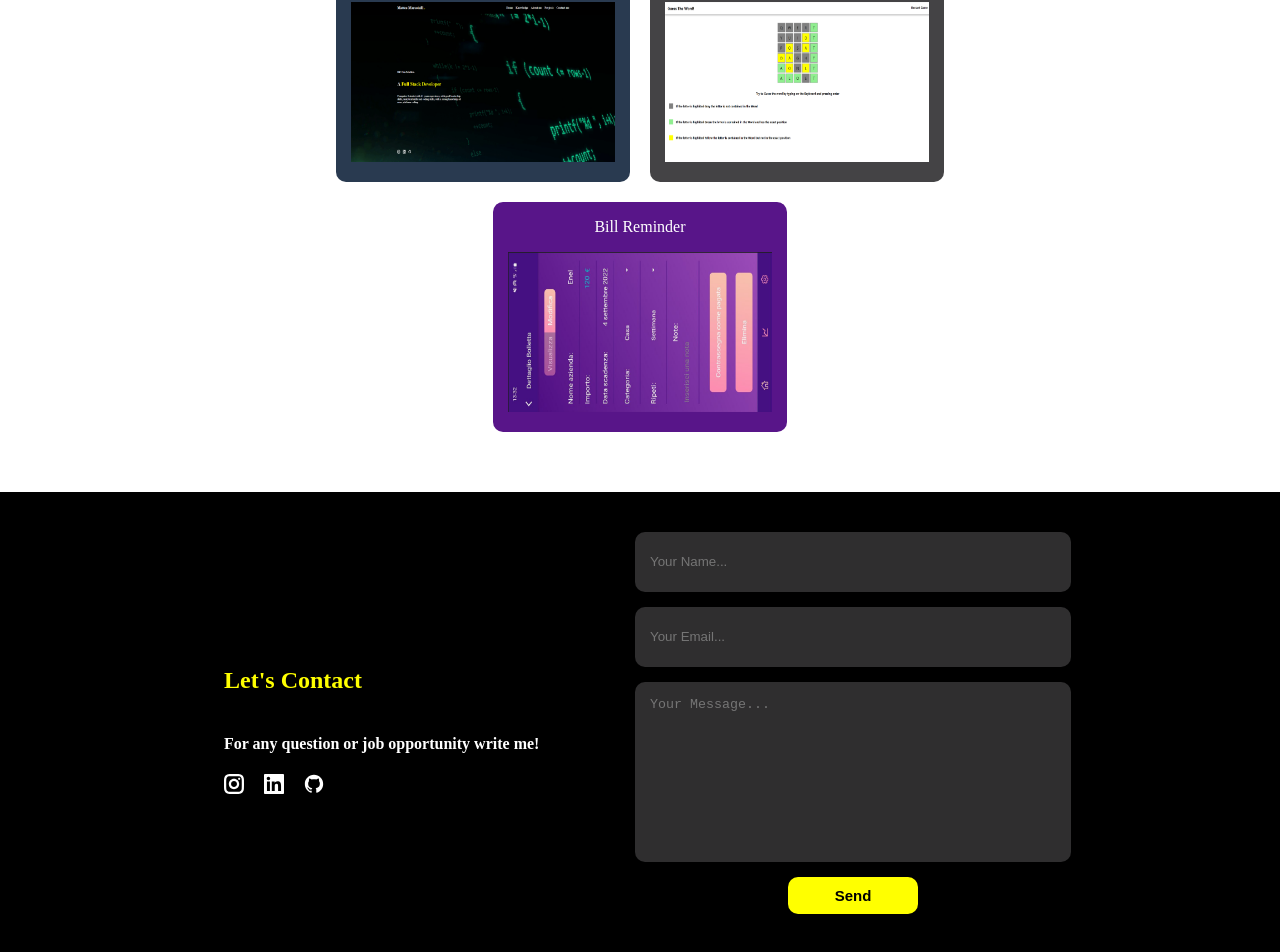
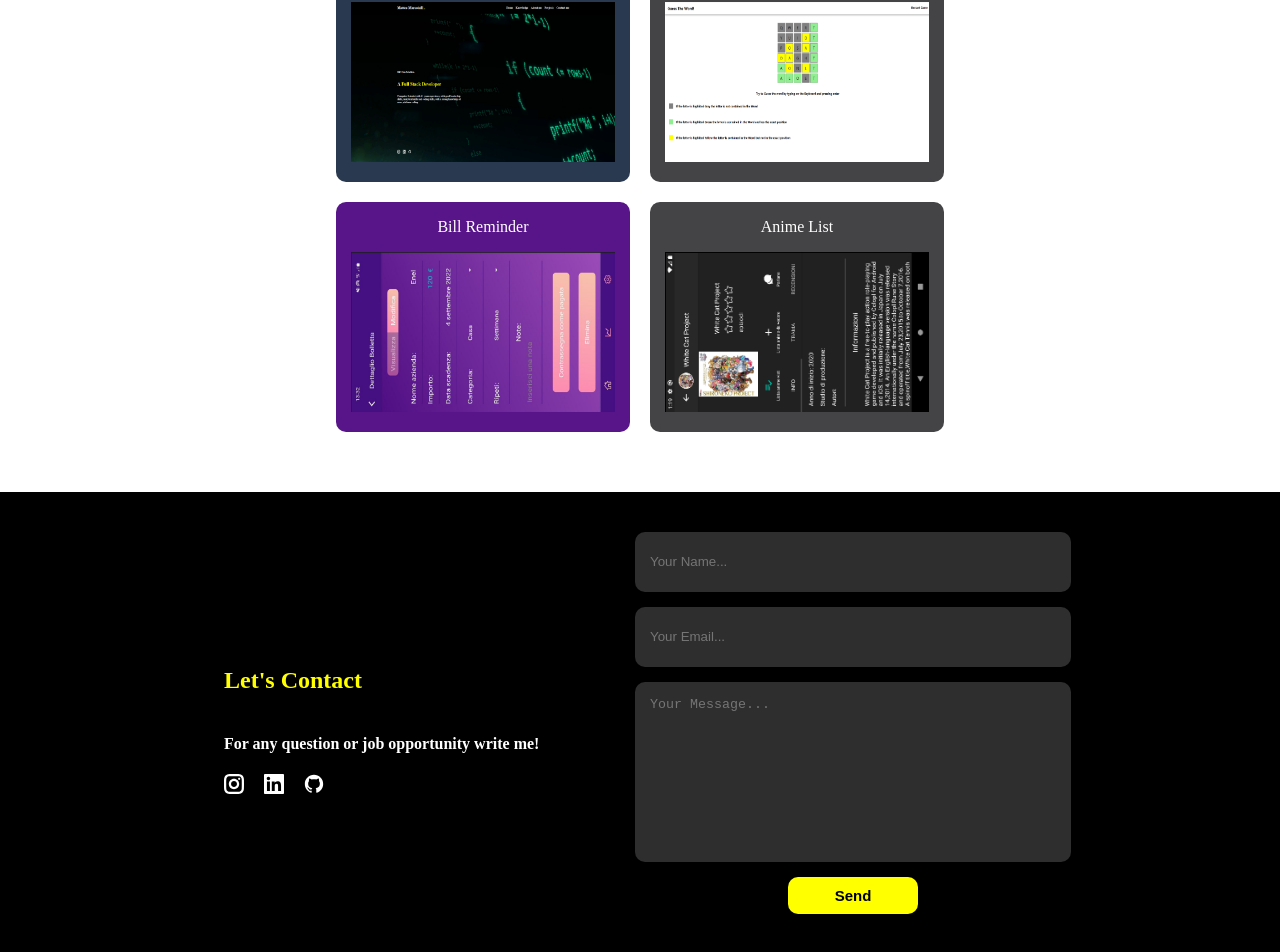
Before and after one commit to MarcotulliMatteo/PersonalPortfolio, a React (Create React App) app: page / in a window 1280 px wide. Shown: the part 2337-3289 px from the top of the page. Built offline with nearby package versions, Linux system fonts and the light colour scheme.

Commit message:
feat: new Project Anime list

```diff
--- a/src/Components/RecentProjects.js
+++ b/src/Components/RecentProjects.js
@@ -5,6 +5,7 @@ import ProjectCard from "./ProjectCard";
 import portfolioProject from "../Images/Portfolio.png";
 import guessTheWordGame from "../Images/GuessTheWordGame.png";
 import billReminder from "../Images/BillReminder.png";
+import animeList from "../Images/AnimeList2.png"
 
 const RecentProjects = React.forwardRef((props, ref) => {
     return (
@@ -22,8 +23,12 @@ const RecentProjects = React.forwardRef((props, ref) => {
                      projectHref="https://vermillion-clafoutis-eced69.netlify.app/"/>
 
                     <ProjectCard color='rgb(88,21,137)' image={billReminder}
-                     title='Bill Reminder' description="Mobile Application for Store all the Bill to be paid and already paid. The project is written in React Native using Firebase."
+                     title='Bill Reminder' description="Mobile Application for Store all the Bill to be paid and already paid, written in React Native using Firebase and Firebase Authentication."
                      showCode={true} showProject={false} codeHref="https://github.com/MarcotulliMatteo/BillReminder"/>
+
+                    <ProjectCard color='rgb(68,67,69)' image={animeList}
+                     title='Anime List' description="Social Network about Anime and Manga, written in React Native using Firebase and Firebase Authentication."
+                     showCode={true} showProject={false} codeHref="https://github.com/MarcotulliMatteo/AnimeList"/>
                 </CardContainerDiv>
             </ComponentSubContainerDiv>
         </ComponentContainerDiv>
```
Also changed, not shown: src/Images/AnimeList1.png (added), src/Images/AnimeList2.png (added).
